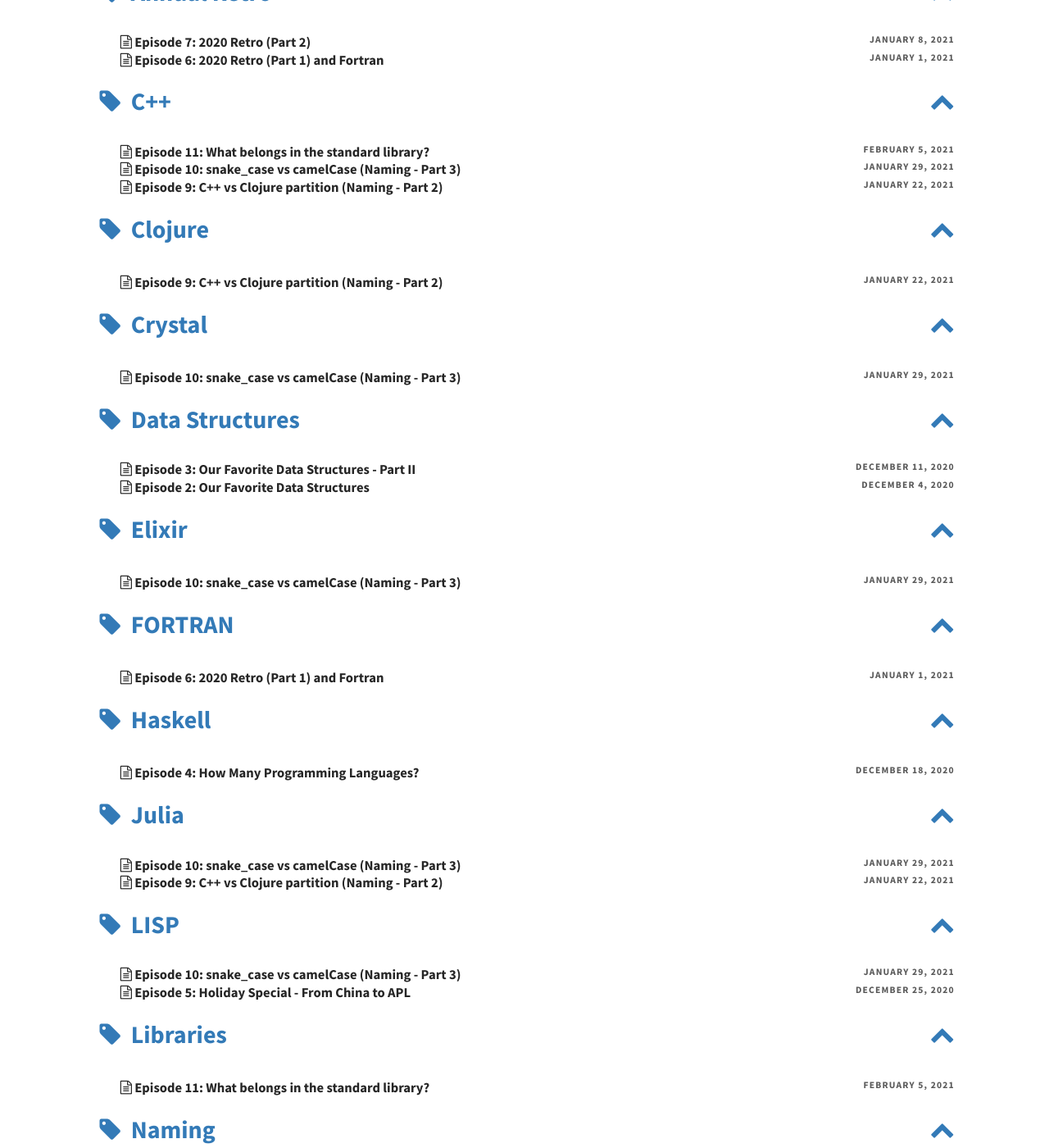
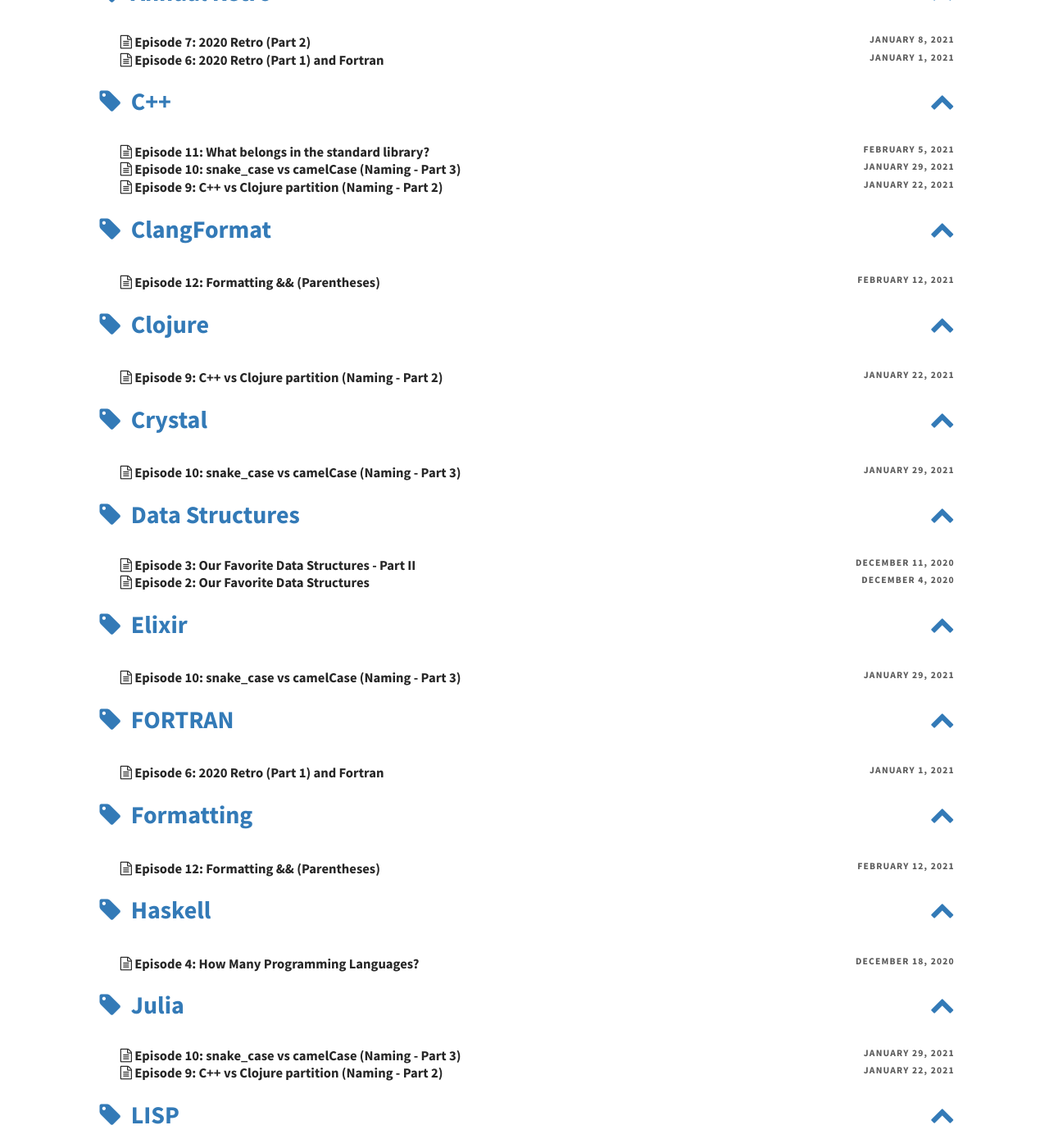
Before and after one commit to codereport/adsp2, a Jekyll site: the page built from pages/tags.md, in a window 1280 px wide and 1400 px high, scrolled down 1002 px. Shown: the whole window at 82% size. Built offline with Jekyll 4.4.1, drawn with Linux system fonts in a browser that asks for light colours; some of the changed lines change nothing that is shown; some of the changed text lies outside the part shown.

Commit message:
Episode 12

```diff
--- /dev/null
+++ b/_posts/2021-02-12-Episode-12.md
@@ -0,0 +1,33 @@
+---
+layout: post
+title: "Episode 12: Formatting && (Parentheses)"
+tags: [Formatting, ClangFormat]
+excerpt_separator: <!--more-->
+---
+
+<div id="buzzsprout-player-7829776"></div>
+<script src="https://www.buzzsprout.com/1501960/7829776-episode-12-formatting-parentheses.js?container_id=buzzsprout-player-7829776&player=small" type="text/javascript" charset="utf-8"></script>
+
+<br>In this episode, Bryce and Conor talk about parentheses, formatting, ClangFormat and more.
+
+<!--more-->
+
+### Show Notes
+
+**Date Recorded:** 2021-01-27 <br>
+**Date Released:** 2021-02-12
+
+* [ES.41: If in doubt about operator precedence, parenthesize](https://isocpp.github.io/CppCoreGuidelines/CppCoreGuidelines#es41-if-in-doubt-about-operator-precedence-parenthesize)
+* [RAPIDS cuDF ClangFormat config file](https://github.com/rapidsai/cudf/blob/branch-0.18/cpp/.clang-format)
+* [Leading commas article (aka Abrahams comma)](https://towardsdatascience.com/winning-arguments-with-data-leading-with-commas-in-sql-672b3b81eac9)
+* [Clang-Format](https://clang.llvm.org/docs/ClangFormat.html)
+* [C++Now 2017: Tony Van Eerd “Postmodern C++" (90 min version)](https://www.youtube.com/watch?v=GPP64opjy_Y)
+* [CppCon 2017: Tony Van Eerd “Postmodern C++” (60 min version)](https://www.youtube.com/watch?v=QTLn3goa3A8)
+* [Avast Meetup: Tony van Eerd: Postmodern C++](https://www.youtube.com/watch?v=Zx_Tjp9WIII)
+
+### Intro Song Info
+
+Miss You by Sarah Jansen https://soundcloud.com/sarahjansenmusic<br>
+Creative Commons — Attribution 3.0 Unported — CC BY 3.0<br>
+Free Download / Stream: http://bit.ly/l-miss-you<br>
+Music promoted by Audio Library https://youtu.be/iYYxnasvfx8<br>
--- a/pages/episodes.md
+++ b/pages/episodes.md
@@ -9,6 +9,7 @@
 
 |   #   |                                               Title                                                | Release Date |
 | :---: | :------------------------------------------------------------------------------------------------: | :----------: |
+|  12   |        [Formatting && (Parentheses)](https://adspthepodcast.com/2021/02/12/Episode-12.html)        |  2021-02-12  |
 |  11   |   [What belongs in the standard library?](https://adspthepodcast.com/2021/02/05/Episode-11.html)   |  2021-02-05  |
 |  10   | [snake_case vs camelCase (Naming - Part 3)](https://adspthepodcast.com/2021/01/29/Episode-10.html) |  2021-01-29  |
 |   9   | [C++ vs Clojure partition (Naming - Part 2)](https://adspthepodcast.com/2021/01/22/Episode-9.html) |  2021-01-22  |
```
